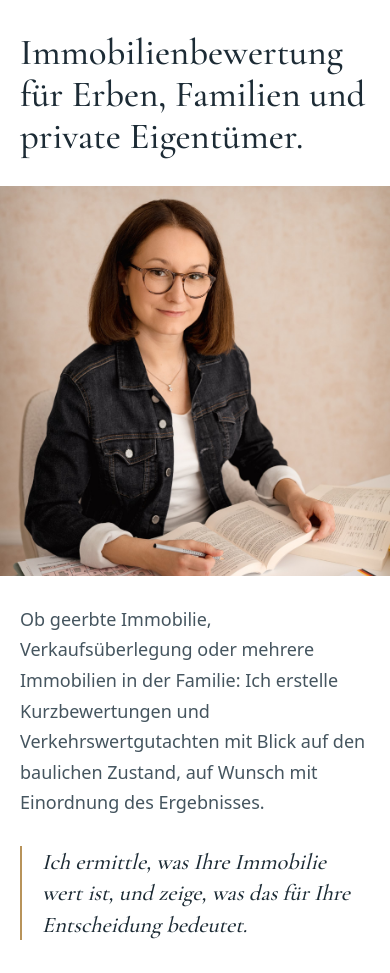
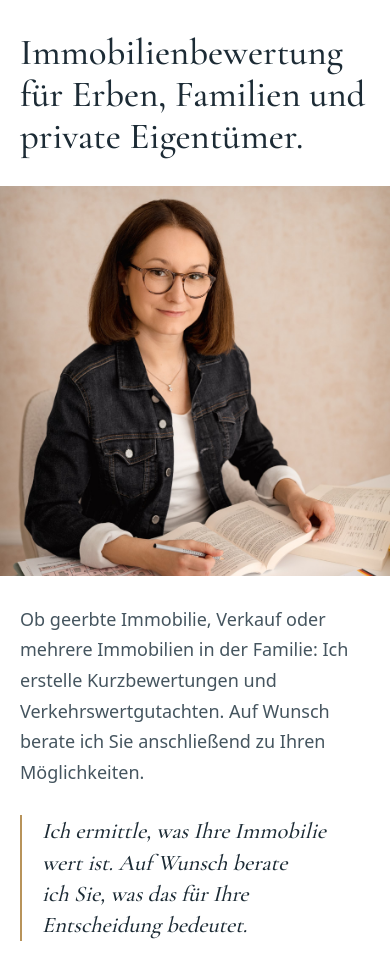
Before and after one commit to katrinworkert-lab/katrin-workert-website, an Astro site: page / in a window 390 px wide. Shown: the part 73-1046 px from the top of the page. Built offline with nearby package versions, Linux system fonts and the light colour scheme; Astro itself is replaced by a stand-in of ours.

Commit message:
Bewertung und Beratung getrennt (Stand 20.11.) und Preise nach BVS 2026 (Stand 24.11.)
- Startbereich: neue Einleitung und neuer Kernsatz
- Anlässe: Schäden/Sanierungsstau entfernt, Halten oder verkaufen führt zur Beratung
- Leistungen in zwei Gruppen: Bewertung (Verkehrswertgutachten ab 2.750 €, Kurzbewertung 600 bis 1.000 €) und Beratung (Beratung zu einer Immobilie 170 €/h, Bestandsberatung)
- Preis-Fußzeile: Nebenkostenpauschale 5 bis 10 %, Fahrtkosten 0,90 €/km, Gesamtpreis im Angebot
- Arbeitsweise: neue Überschrift und Einleitung, Bausubstanz entfernt, Beratung auf Wunsch, Ortstermin mit allen Beteiligten, Hinweis zu Bauschäden
- Über mich: Geschäftsführung nur im Werdegang, keine regionalen Wertdaten aus dem Gutachterausschuss
- Formular und strukturierte Daten angepasst

Co-Authored-By: Claude Opus 5.5 <noreply@anthropic.com>
Claude-Session: https://claude.ai/code/session_01H8WfLHyQ6Lozt7HHayJSDv

```diff
--- a/src/pages/index.astro
+++ b/src/pages/index.astro
@@ -16,15 +16,14 @@ const ORTE = ['Peine', 'Hildesheim', 'Salzgitter', 'Wolfenbüttel', 'Gifhorn', '
 const orteText = ORTE.slice(0, -1).join(', ') + ' und ' + ORTE.at(-1);
 const orteKurz = ORTE.slice(0, 3).join(', ');
 const title = `Immobilienbewertung ${orteKurz} – Katrin Workert`;
-const description = `Immobilienbewertung für Erben, Familien und private Eigentümer: Verkehrswertgutachten, Kurzbewertung und Bestandsberatung in ${orteKurz} und Umgebung, auf Wunsch mit Einordnung des Ergebnisses für Ihre Entscheidung.`;
+const description = `Immobilienbewertung für Erben, Familien und private Eigentümer: Verkehrswertgutachten und Kurzbewertung in ${orteKurz} und Umgebung. Auf Wunsch Beratung, was der Wert für Ihre Entscheidung bedeutet.`;
 
 const anlaesse = [
   ['Erbschaft mit Immobilie', 'Sie haben eine Immobilie geerbt – allein oder gemeinsam mit anderen. Was ist sie wert, und was ist der nächste sinnvolle Schritt? Eine nachvollziehbare Wertermittlung schafft die Grundlage.'],
-  ['Halten oder verkaufen?', 'Veränderte Lebenssituation oder Ruhestand: Sie überlegen, ob Sie eine Immobilie halten, vermieten, verpachten oder verkaufen. Ich liefere die wirtschaftliche Einordnung, bevor Sie sich festlegen.'],
-  ['Schäden oder Sanierungsstau', 'Feuchtigkeit, Bauschäden oder lange aufgeschobene Instandhaltung: Bevor Sie über Sanierung, Verkauf oder Vermietung entscheiden, ordne ich den baulichen Zustand und den absehbaren Aufwand gemeinsam mit dem Wert ein.'],
+  ['Halten oder verkaufen?', 'Veränderte Lebenssituation oder Ruhestand: Sie überlegen, ob Sie eine Immobilie halten, vermieten, verpachten oder verkaufen. Auf Grundlage des Werts vergleiche ich in einer Beratung Ihre Möglichkeiten wirtschaftlich, bevor Sie sich festlegen.'],
   ['Zweitmeinung zur Maklereinschätzung', 'Sie haben bereits eine Einschätzung erhalten und möchten wissen, ob sie realistisch ist. Ich prüfe sie anhand der Marktdaten und des Zustands der Immobilie.'],
   ['Schenkung und Übertragung', 'Sie möchten Immobilien zu Lebzeiten an die nächste Generation übertragen und benötigen dafür eine belastbare Wertgrundlage – auch zur Vorbereitung von Gesprächen mit Steuerberater und Notar.'],
-  ['Mehrere Immobilien in der Familie', 'Mehrere Objekte, unterschiedliche Zustände, unklare Reihenfolge der nächsten Schritte: Ich erfasse den Bestand und ordne Werte und Optionen so, dass die Familie auf einer gemeinsamen Grundlage entscheiden kann.'],
+  ['Mehrere Immobilien in der Familie', 'Mehrere Objekte, unterschiedliche Zustände, unklare Reihenfolge der nächsten Schritte: In der Bestandsberatung erfasse ich den Bestand und ordne Werte und Möglichkeiten so, dass die Familie auf einer gemeinsamen Grundlage entscheiden kann.'],
   ['Trennung und Scheidung', 'Sie möchten sich über den Wert der gemeinsamen Immobilie einigen. Für die einvernehmliche Regelung erstelle ich eine Werteinschätzung oder ein Verkehrswertgutachten, bei Bedarf zu zwei Bewertungsstichtagen.'],
   ['Pflichtteilsfragen', 'Für Pflichtteilsansprüche ist der Immobilienwert häufig die zentrale Größe. Ein nachvollziehbares Verkehrswertgutachten gibt allen Beteiligten dieselbe Grundlage für die außergerichtliche Klärung.'],
 ];
@@ -61,12 +60,13 @@ const schema = {
     '@type': 'OfferCatalog',
     name: 'Leistungen',
     itemListElement: [
-      ['Verkehrswertgutachten', 'Wertermittlung nach § 194 BauGB und ImmoWertV für Erbschaft, Übertragung in der Familie, einvernehmliche Regelungen bei Trennung, Pflichtteilsfragen und Eigentümerentscheidungen.'],
-      ['Kurzbewertung / Marktwertanalyse', 'Werteinschätzung mit Blick auf den baulichen Zustand als Entscheidungsgrundlage, Zweitmeinung oder Vorstufe zu einem vollständigen Gutachten.'],
-      ['Strategische Bestandsberatung', 'Strukturierte Analyse und Entscheidungsgrundlage für Familien und Eigentümer mit mehreren Immobilien.'],
+      ['Verkehrswertgutachten', 'Wertermittlung nach § 194 BauGB und ImmoWertV für Erbschaft, Übertragung in der Familie, einvernehmliche Regelungen bei Trennung, Pflichtteilsfragen und Verkaufsverhandlungen.'],
+      ['Kurzbewertung / Marktwertanalyse', 'Werteinschätzung als Zweitmeinung, als Grundlage für eine Einigung in der Familie oder als Vorstufe zu einem vollständigen Gutachten.'],
+      ['Beratung zu einer Immobilie', 'Wirtschaftlicher Vergleich der Möglichkeiten nach der Bewertung: halten, verkaufen, vermieten oder übertragen.'],
+      ['Bestandsberatung', 'Strukturierte Erfassung und Entscheidungsgrundlage für Familien und Eigentümer mit mehreren Immobilien.'],
     ].map(([name, d]) => ({ '@type': 'Offer', itemOffered: { '@type': 'Service', name, description: d } })),
   },
-  knowsAbout: ['Verkehrswertgutachten', 'Immobilienbewertung', 'Grundstücksbewertung', 'ImmoWertV', 'Immobilie geerbt', 'Erbengemeinschaft', 'Pflichtteil', 'Zugewinnausgleich', 'Marktwertanalyse', 'Bauschäden', 'Sanierungsstau'],
+  knowsAbout: ['Verkehrswertgutachten', 'Immobilienbewertung', 'Grundstücksbewertung', 'ImmoWertV', 'Immobilie geerbt', 'Erbengemeinschaft', 'Pflichtteil', 'Zugewinnausgleich', 'Marktwertanalyse'],
 };
 ---
 <Base title={title} description={description}>
@@ -76,8 +76,8 @@ const schema = {
     <div class="hero-grid">
       <div class="hero-text">
         <h1>Immobilien&shy;bewertung für Erben, Familien und private Eigentümer.</h1>
-        <p class="hero-lead">Ob geerbte Immobilie, Verkaufsüberlegung oder mehrere Immobilien in der Familie: Ich erstelle Kurzbewertungen und Verkehrswertgutachten mit Blick auf den baulichen Zustand, auf Wunsch mit Einordnung des Ergebnisses.</p>
-        <p class="hero-kern">Ich ermittle, was Ihre Immobilie wert ist, und zeige, was das für Ihre Entscheidung bedeutet.</p>
+        <p class="hero-lead">Ob geerbte Immobilie, Verkauf oder mehrere Immobilien in der Familie: Ich erstelle Kurzbewertungen und Verkehrswertgutachten. Auf Wunsch berate ich Sie anschließend zu Ihren Möglichkeiten.</p>
+        <p class="hero-kern">Ich ermittle, was Ihre Immobilie wert ist. Auf Wunsch berate ich Sie, was das für Ihre Entscheidung bedeutet.</p>
         <div class="hero-actions">
           <a class="btn" href="#kontakt">Erstgespräch anfragen</a>
           <a class="btn btn-ghost" href="#leistungen">Leistungen ansehen</a>
@@ -118,7 +118,7 @@ const schema = {
       <div class="section-head">
         <p class="eyebrow">Typische Anlässe</p>
         <h2>Wann eine Bewertung weiterhilft.</h2>
-        <p>Die meisten Bewertungsanlässe entstehen aus konkreten Lebenssituationen – häufig in der Familie. In diesen Situationen unterstütze ich Sie mit einer belastbaren, nachvollziehbaren Wertermittlung.</p>
+        <p>Die meisten Bewertungsanlässe entstehen aus konkreten Lebenssituationen – häufig in der Familie. In diesen Situationen unterstütze ich Sie mit einer belastbaren, nachvollziehbaren Wertermittlung und auf Wunsch mit einer Beratung.</p>
       </div>
       <ul class="anlaesse-list">
         {anlaesse.map(([t, d]) => (
@@ -136,17 +136,23 @@ const schema = {
       <div class="section-head">
         <p class="eyebrow">Leistungen</p>
         <h2>Bewertung als Grundlage. Beratung dort, wo sie gebraucht wird.</h2>
-        <p>Von der ersten Werteinschätzung bis zum vollständigen Verkehrswertgutachten. Neben dem Wert erfahren Sie auf Wunsch, was der bauliche Zustand und die wirtschaftlichen Optionen für Ihre Entscheidung bedeuten.</p>
+        <p>Bewertung und Beratung sind zwei getrennte Leistungen. Sie können eine Bewertung allein beauftragen und auf Wunsch eine Beratung anschließen, auch auf Grundlage eines vorhandenen Gutachtens.</p>
         <p class="stufen-hinweis"><strong>Nicht jede Frage braucht ein Verkehrswertgutachten.</strong> Im kostenlosen Erstgespräch klären wir, welche Leistung für Ihren Anlass ausreicht.</p>
       </div>
 
       <div class="leistungen-grid">
+      <div class="leistungen-gruppe">
+        <div class="gruppe-kopf">
+          <h3>Bewertung</h3>
+          <p>Was ist Ihre Immobilie am Stichtag wert? Das Ergebnis ist für alle Beteiligten dieselbe Grundlage.</p>
+        </div>
+
         <article class="leistung">
           <div>
             <p class="leistung-rolle">Kernleistung</p>
-          <h3>Verkehrswertgutachten</h3>
+            <h4>Verkehrswertgutachten</h4>
             <p class="leistung-desc">Für Eigentümer, Familien oder deren Berater, die eine belastbare Wertermittlung nach § 194 BauGB benötigen – methodisch fundiert nach ImmoWertV, mit ausführlichem Ortstermin und vollständiger schriftlicher Dokumentation.</p>
-          <p class="leistung-typisch">Typische Anwendungsfälle: Vermögensteilung in der Familie, Vorbereitung von Übertragungen und Schenkungen, Verkaufs- oder Halteentscheidung bei größerem Wertvolumen, einvernehmliche Regelungen bei Trennung und Scheidung, außergerichtliche Klärung von Pflichtteilsfragen.</p>
+            <p class="leistung-typisch">Typische Anwendungsfälle: Vermögensteilung in der Familie, Vorbereitung von Übertragungen und Schenkungen, Verkaufsverhandlungen bei größerem Wertvolumen, einvernehmliche Regelungen bei Trennung und Scheidung, außergerichtliche Klärung von Pflichtteilsfragen.</p>
           </div>
           <div>
             <ul class="haken">
@@ -159,57 +165,76 @@ const schema = {
               <li>Auf Wunsch erläutere ich Ihnen das Ergebnis am Telefon</li>
             </ul>
             <p class="hinweis">Für den Nachweis eines niedrigeren Werts gegenüber dem Finanzamt ist dieses Gutachten nicht vorgesehen. Kommt es zu einem Gerichtsverfahren, beauftragt das Gericht in der Regel selbst ein Gutachten. In beiden Fällen nenne ich Ihnen gern geeignete Kolleginnen und Kollegen.</p>
-          <div class="einordnung">
-            <h4>Auf Wunsch: Einordnung des Ergebnisses</h4>
-            <p>Bei Erbschaft, Familienfragen, Schäden oder der Frage „halten oder verkaufen“ ergänze ich das Gutachten auf Wunsch um eine Einordnung: was der bauliche Zustand bedeutet, welche Kosten sich abzeichnen und welche wirtschaftlichen Optionen Sie haben. Sie erhalten sie als kurze schriftliche Zusammenfassung oder im Gespräch, getrennt vom Gutachten. So bleibt das Gutachten für alle Beteiligten dieselbe Grundlage.</p>
           </div>
-        </div>
-        <p class="honorar"><strong>Honorar: 2.300 bis 5.500 €</strong> je nach Verkehrswert und Komplexität<span class="honorar-zusatz">Einordnung auf Wunsch: 150 € je Stunde, in der Regel zwei bis vier Stunden</span></p>
+          <p class="honorar"><strong>Honorar: ab 2.750 €</strong> je nach Verkehrswert und Aufwand</p>
         </article>
 
         <article class="leistung">
           <div>
             <p class="leistung-rolle">Der Einstieg</p>
-          <h3>Kurzbewertung / Marktwertanalyse</h3>
-          <p class="leistung-desc">Für Eigentümer und Familien vor einer Entscheidung: eine fundierte Werteinschätzung mit Blick auf den baulichen Zustand – als Entscheidungsgrundlage, Zweitmeinung oder Vorstufe zu einem vollständigen Gutachten.</p>
-          <p class="leistung-typisch">Typisch: geerbte Immobilie, Verkaufsüberlegung, Zweitmeinung zu einer Maklereinschätzung, Klärung innerhalb der Familie, Immobilie mit Schäden oder Sanierungsstau.</p>
+            <h4>Kurzbewertung / Marktwertanalyse</h4>
+            <p class="leistung-desc">Für Eigentümer und Familien, die eine fundierte Werteinschätzung brauchen, etwa als Zweitmeinung, als Grundlage für eine Einigung in der Familie oder als Vorstufe zu einem vollständigen Gutachten.</p>
+            <p class="leistung-typisch">Typisch: geerbte Immobilie, Verkaufsüberlegung, Zweitmeinung zu einer Maklereinschätzung, Einigung in der Familie, Vorabklärung vor einem vollständigen Gutachten.</p>
           </div>
           <div>
             <ul class="haken">
               <li>Sichtung vorhandener Unterlagen</li>
               <li>Werteinschätzung nach anerkannten Verfahren</li>
-            <li>Einschätzung des baulichen Zustands und des absehbaren Instandhaltungsbedarfs</li>
-            <li>Ortstermin in der Regel ja, weil sich der bauliche Zustand nur vor Ort beurteilen lässt</li>
-            <li>Übersicht der Optionen mit Empfehlung zum nächsten Schritt, auch dazu, ob ein vollständiges Gutachten nötig ist</li>
+              <li>Ortstermin in der Regel ja</li>
+              <li>Zustand nach Augenschein, erkennbare Schäden werden benannt</li>
               <li>Kurze schriftliche Zusammenfassung (4–8 Seiten), auf Wunsch erläutere ich Ihnen das Ergebnis am Telefon</li>
+              <li>Begründeter Hinweis, ob für Ihren Zweck ein vollständiges Gutachten nötig ist</li>
             </ul>
             <p class="hinweis">Die Kurzbewertung ist kein Verkehrswertgutachten nach § 194 BauGB. Für Gerichtsverfahren, die Vorlage beim Finanzamt und die Kreditsicherung ist sie nicht geeignet.</p>
           </div>
-        <p class="honorar"><strong>Honorar: 800 bis 1.700 €</strong> als Pauschale, je nach Aufwand</p>
+          <p class="honorar"><strong>Honorar: 600 bis 1.000 €</strong> als Pauschale, je nach Aufwand</p>
+        </article>
+      </div>
+
+      <div class="leistungen-gruppe">
+        <div class="gruppe-kopf">
+          <h3>Beratung</h3>
+          <p>Was bedeutet der Wert für Ihre Entscheidung, und welche Möglichkeiten haben Sie? Die Beratung ist ein eigener Auftrag, getrennt vom Gutachten.</p>
+        </div>
+
+        <article class="leistung">
+          <div>
+            <p class="leistung-rolle">Nach der Bewertung</p>
+            <h4>Beratung zu einer Immobilie</h4>
+            <p class="leistung-desc">Für Eigentümer und Familien, die nach der Bewertung wissen möchten, was der Wert für ihre Entscheidung bedeutet und welche Möglichkeiten sie haben. Grundlage kann auch ein vorhandenes Gutachten sein.</p>
+            <p class="leistung-typisch">Typisch: geerbte Immobilie, veränderte Lebenssituation, Ruhestand, Vermietung statt Verkauf.</p>
+          </div>
+          <ul class="haken">
+            <li>Möglichkeiten wie halten, verkaufen, vermieten oder übertragen, wirtschaftlich verglichen</li>
+            <li>Grundlage sind der Wert, Erträge und Kosten aus Unterlagen oder Fachgutachten und Ihre Lebenssituation</li>
+            <li>Gespräch, auf Wunsch mit kurzer schriftlicher Zusammenfassung</li>
+          </ul>
+          <p class="honorar"><strong>Honorar: 170 € je Stunde</strong> in der Regel zwei bis vier Stunden</p>
         </article>
 
         <article class="leistung">
           <div>
             <p class="leistung-rolle">Für mehrere Objekte</p>
-          <h3>Strategische Bestandsberatung</h3>
-          <p class="leistung-desc">Für Familien oder private Eigentümer mit mehreren Immobilien – als Erweiterung der reinen Bewertung, wenn Ordnung in den Gesamtbestand gebracht werden soll.</p>
+            <h4>Bestandsberatung</h4>
+            <p class="leistung-desc">Für Familien oder private Eigentümer mit mehreren Immobilien, wenn Ordnung in den Gesamtbestand gebracht werden soll.</p>
             <p class="leistung-kern">Ich schaffe Klarheit über Werte, Optionen und nächste sinnvolle Schritte.</p>
             <p class="leistung-desc">Vergütet werde ich ausschließlich über das vorab vereinbarte Honorar.</p>
             <p class="leistung-typisch">Typisch: mehrere Immobilien in Familienhand, Erbfall mit gemischtem Bestand, Übergabe oder Neuordnung, unklare Reihenfolge der nächsten Schritte.</p>
           </div>
           <ul class="haken">
             <li>Strukturierte Erfassung des Bestands</li>
-          <li>Werteinschätzung oder Bewertung einzelner Objekte</li>
-          <li>Einordnung von Nutzung, Zustand und wirtschaftlicher Relevanz</li>
+            <li>Bewertung oder Werteinschätzung der einzelnen Objekte</li>
+            <li>Einordnung von Nutzung, Ertrag und wirtschaftlicher Bedeutung</li>
             <li>Ortstermine bei allen relevanten Objekten</li>
-          <li>Übersicht über Optionen je Objekt: halten, verkaufen, vermieten, verpachten, zunächst sichern oder weiter prüfen</li>
+            <li>Möglichkeiten je Objekt: halten, verkaufen, vermieten, verpachten, zunächst sichern oder weiter prüfen</li>
             <li>Ausführlicher schriftlicher Bericht und zwei bis drei Beratungsgespräche</li>
           </ul>
           <p class="honorar"><strong>Honorar: 5.000 bis 10.000 €</strong> je nach Objektzahl und Komplexität</p>
         </article>
       </div>
+      </div>
 
-      <p class="preis-fuss">Das genaue Honorar wird vor Beauftragung schriftlich vereinbart. Alle genannten Beträge sind Endpreise. Gemäß § 19 UStG wird keine Umsatzsteuer berechnet. Fahrtkosten im Umkreis von 60 Kilometern sind im Honorar enthalten. Darüber hinaus berechne ich 0,70 € je Kilometer. Behördliche Auskünfte wie Grundbuchauszug oder Flurkarte reiche ich ohne Aufschlag weiter. Ist ein neues Aufmaß mit Flächenberechnung nötig, weise ich es im Angebot gesondert aus.</p>
+      <p class="preis-fuss">Das genaue Honorar vereinbaren wir vor der Beauftragung schriftlich. Das Angebot nennt Ihnen den Gesamtpreis. Alle Beträge sind Endpreise. Gemäß § 19 UStG wird keine Umsatzsteuer berechnet. Beim Verkehrswertgutachten kommt eine Nebenkostenpauschale von 5 bis 10 % des Honorars hinzu. Fahrtkosten berechne ich mit 0,90 € je Kilometer. Behördliche Auskünfte wie Grundbuchauszug oder Flurkarte gebe ich ohne Aufschlag weiter. Ist ein neues Aufmaß mit Flächenberechnung nötig, weise ich es im Angebot gesondert aus.</p>
     </div>
   </section>
 
@@ -264,36 +289,36 @@ const schema = {
     <div class="wrap">
       <div class="section-head">
         <p class="eyebrow">Arbeitsweise</p>
-        <h2>Markt und Bausubstanz im Blick.</h2>
-        <p>Ein Wert allein beantwortet oft nicht die eigentliche Frage. Ob verkauft, gehalten, vermietet oder innerhalb der Familie neu geordnet werden soll, hängt auch vom baulichen Zustand, von absehbaren Kosten und von den wirtschaftlichen Optionen ab.</p>
+        <h2>Nachvollziehbar bewertet. Verständlich erklärt.</h2>
+        <p>Der Verkehrswert zeigt, wie der Markt Ihre Immobilie sieht. Was er für Ihre Entscheidung bedeutet, klären wir auf Wunsch in einer Beratung.</p>
       </div>
       <ul class="aw-grid">
         <li>
           <h3>Praxis aus dem Gutachterausschuss</h3>
-          <p>Mehrere Jahre habe ich hauptberuflich im Gutachterausschuss für Grundstückswerte gearbeitet, zuletzt als Vorsitzende. Die amtliche Bewertungspraxis und regionale Marktdaten kenne ich aus eigener Arbeit.</p>
-        </li>
-        <li>
-          <h3>Blick für die Bausubstanz</h3>
-          <p>Aus sechs Jahren Geschäftsführung in der Gebäudeschadenbeseitigung kenne ich Bausubstanz, Feuchteschäden, Baustoffverhalten und Kostenkalkulation aus der Praxis – nicht nur aus Unterlagen. Deshalb kann ich einschätzen, was ein Schaden für den Wert und für Ihre Entscheidung bedeutet.</p>
+          <p>Mehrere Jahre habe ich hauptberuflich im Gutachterausschuss für Grundstückswerte gearbeitet, zuletzt als Vorsitzende. Wie amtliche Wertdaten entstehen und wo ihre Grenzen liegen, kenne ich aus eigener Arbeit.</p>
         </li>
         <li>
           <h3>Sachlich in Familiensituationen</h3>
           <p>Gerade bei Immobilien im Familienbesitz treffen wirtschaftliche Fragen auf unterschiedliche Erwartungen. Ich verstehe die emotionale Bindung an Immobilien – und arbeite auf Basis nachvollziehbarer Fakten, damit alle Beteiligten dieselbe Grundlage haben.</p>
         </li>
         <li>
-          <h3>Wirtschaftliche Einordnung</h3>
-          <p>Aus der Volkswirtschaftslehre und als Eigentümerin von Immobilien kenne ich die wirtschaftliche Seite solcher Entscheidungen. Ich ordne ein, was Halten, Vermieten oder Verkaufen für Sie wirtschaftlich bedeutet.</p>
+          <h3>Ortstermin mit allen Beteiligten</h3>
+          <p>In Familien- und Erbfällen lade ich alle Beteiligten schriftlich und gleichzeitig zum Ortstermin ein. Über jeden Termin führe ich ein Protokoll. So haben alle denselben Stand.</p>
+        </li>
+        <li>
+          <h3>Beratung auf Wunsch</h3>
+          <p>Nach der Bewertung vergleiche ich auf Wunsch Ihre Möglichkeiten wirtschaftlich: halten, verkaufen, vermieten oder übertragen. Dabei helfen mir die Volkswirtschaftslehre und der Blick als Eigentümerin. Die Beratung ist ein eigener Auftrag, getrennt vom Gutachten.</p>
         </li>
         <li>
           <h3>Honorar steht vorher fest</h3>
-          <p>Die Honorarspannen stehen offen auf dieser Seite. Das genaue Honorar vereinbaren wir schriftlich, bevor Sie mich beauftragen. Das erste Gespräch ist kostenlos.</p>
+          <p>Die Honorare stehen offen auf dieser Seite. Das genaue Honorar vereinbaren wir schriftlich, bevor Sie mich beauftragen. Das erste Gespräch ist kostenlos.</p>
         </li>
         <li>
           <h3>Persönlich</h3>
           <p>Von der ersten Anfrage bis zum Ergebnis haben Sie eine Ansprechpartnerin. Für jedes Verkehrswertgutachten besichtige ich die Immobilie selbst.</p>
         </li>
       </ul>
-      <p class="abgrenzung"><strong>Gut zu wissen:</strong> Bewertungen für die Kreditvergabe beauftragt die Bank selbst. Rechtliche und steuerliche Gesichtspunkte beziehe ich ein, soweit sie für die Bewertung eines Grundstücks von Bedeutung sind – etwa Bauplanungsrecht, Baulasten oder Rechte und Belastungen im Grundbuch. Die rechtliche und steuerliche Beratung im Einzelfall bleibt bei Ihrem Anwalt, Notar oder Steuerberater. Mit ihnen arbeite ich auf Wunsch eng zusammen.</p>
+      <p class="abgrenzung"><strong>Gut zu wissen:</strong> Bewertungen für die Kreditvergabe beauftragt die Bank selbst. Fallen bei der Besichtigung Schäden auf, nenne ich sie. Für Ursachen und genaue Kosten empfehle ich ein Gutachten von Sachverständigen für Bauschäden. Rechtliche und steuerliche Gesichtspunkte beziehe ich ein, soweit sie für die Bewertung eines Grundstücks von Bedeutung sind – etwa Bauplanungsrecht, Baulasten oder Rechte und Belastungen im Grundbuch. Die rechtliche und steuerliche Beratung im Einzelfall bleibt bei Ihrem Anwalt, Notar oder Steuerberater. Mit ihnen arbeite ich auf Wunsch eng zusammen.</p>
     </div>
   </section>
 
@@ -305,9 +330,8 @@ const schema = {
         <h2>Katrin Workert</h2>
         <p class="ueber-titel">{DIA}</p>
         <div class="ueber-text">
-          <p>Immobilien begleiten mich seit meiner Jugend. Aufgewachsen im Umfeld eines Unternehmens für Gebäudeschadenbeseitigung, kenne ich Gebäude nicht nur aus der Perspektive von Zahlen und Unterlagen – sondern aus der Praxis: Bausubstanz, Feuchteschäden, das Verhalten unterschiedlicher Baustoffe, Kostenkalkulation und die Abwicklung mit Versicherungen.</p>
-          <p>Von 2012 bis 2016 war ich Vollzeit in diesem Unternehmen tätig, von 2020 bis 2026 habe ich es als Geschäftsführerin geleitet. Diese Erfahrung umfasst unter anderem WEG-Verwaltung, Schadensbeurteilung und die Zusammenarbeit mit Gebäude-, Hausrat- und Haftpflichtversicherungen – Kenntnisse, die in der Immobilienbewertung unmittelbar relevant sind.</p>
-          <p>Mehrere Jahre war ich hauptberuflich im Gutachterausschuss für Grundstückswerte tätig, zunächst als Sachbearbeiterin, zuletzt als Vorsitzende. Diese Zeit hat mir ein tiefes Verständnis für amtliche Bewertungsmethoden und regionale Marktdaten gegeben – die Grundlage jeder belastbaren Wertermittlung.</p>
+          <p>Immobilien begleiten mich seit meiner Jugend. Aufgewachsen bin ich im Umfeld eines Unternehmens für Gebäudeschadenbeseitigung. Von 2012 bis 2016 war ich dort in Vollzeit tätig, von 2020 bis 2026 habe ich das Unternehmen als Geschäftsführerin geleitet. Zu meinen Aufgaben gehörten unter anderem Kostenkalkulation, WEG-Verwaltung und die Abwicklung mit Gebäude-, Hausrat- und Haftpflichtversicherungen.</p>
+          <p>Mehrere Jahre war ich hauptberuflich im Gutachterausschuss für Grundstückswerte tätig, zunächst als Sachbearbeiterin, zuletzt als Vorsitzende. In dieser Zeit habe ich die amtliche Wertermittlung und die Ableitung von Wertdaten aus der Praxis kennengelernt.</p>
           <p>Mein akademischer Hintergrund: Bachelor in Volkswirtschaftslehre, Master in Friedens- und Konfliktforschung. Die Volkswirtschaftslehre schärft den Blick für wirtschaftliche Optionen, die Konfliktforschung den sachlichen Umgang mit unterschiedlichen Interessen. Den Abschluss als {DIA} habe ich in einem berufsbegleitenden Studiengang der Deutschen Immobilien-Akademie an der Universität Freiburg erworben – einem viersemestrigen Studiengang mit 400 Unterrichtsstunden.</p>
           <p>Ich lebe selbst in der Region, besitze eigene Immobilien und kenne die Fragen meiner Auftraggeber auch aus eigener Erfahrung.</p>
         </div>
@@ -398,8 +422,9 @@ const schema = {
             <option value="">Bitte wählen …</option>
             <option>Kurzbewertung / Marktwertanalyse</option>
             <option>Verkehrswertgutachten</option>
-            <option>Strategische Bestandsberatung</option>
-            <option>Noch unklar – bitte beraten</option>
+            <option>Beratung zu einer Immobilie</option>
+            <option>Bestandsberatung</option>
+            <option>Noch unklar – im Erstgespräch klären</option>
           </select>
         </div>
         <div>
@@ -411,7 +436,6 @@ const schema = {
             <option>Trennung / Scheidung</option>
             <option>Pflichtteil</option>
             <option>Kauf- oder Verkaufsüberlegung</option>
-            <option>Schäden / Sanierungsstau</option>
             <option>Zweitmeinung zu vorhandener Einschätzung</option>
             <option>Mehrere Objekte / Bestandsordnung</option>
             <option>Sonstiges</option>
```
Also changed, not shown: src/styles/global.css (+8 -5 lines). Lines whose indentation alone changed are shown as unchanged.
